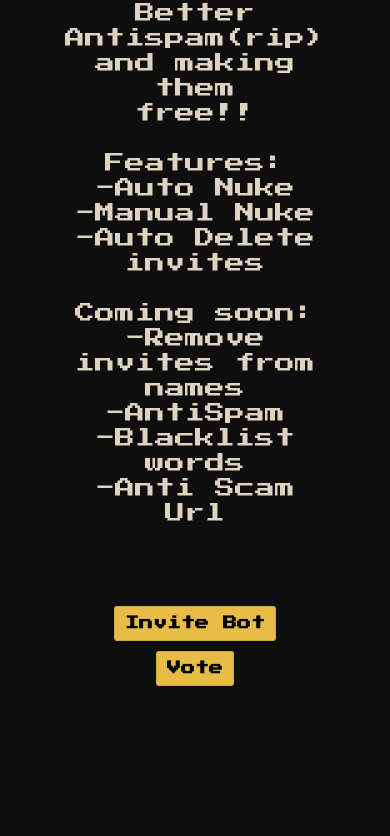
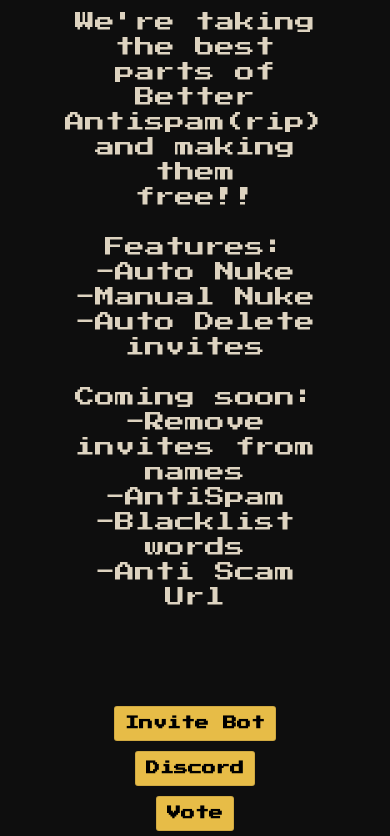
Before and after one commit to LAD1/betterbetterantispam, a plain HTML site: page index.html in a window 390 px wide. Shown: the part 407-1243 px from the top of the page. Before the commit the page ends 1098 px from the top, so only its background shows below. Drawn offline with Linux system fonts and the light colour scheme.

Commit message:
Update index.html

```diff
--- a/index.html
+++ b/index.html
@@ -15,6 +15,7 @@
       <p class="p">We're taking<br>the best parts of <br>Better Antispam(rip) <br>and making them <br>free!!<br><br>Features:<br>-Auto Nuke<br>-Manual Nuke<br>-Auto Delete invites<br><br>Coming soon:<br>-Remove invites from names<br>-AntiSpam<br>-Blacklist words<br>-Anti Scam Url</p>
 
       <div class="invite_bot"><a href="https://betterbetterantispam.xyz/invite" class="button invite_btn">Invite Bot</a></div>
+      <div class="invite_bot"><a href="https://discord.gg/SsSFtxTNZm" class="button invite_btn">Discord</a></div>
       <div class="invite_bot"><a href="https://top.gg/bot/941019591923085403/vote" class="button invite_btn">Vote</a></div>
 
       <style>
@@ -198,10 +199,10 @@
       }
       @media (max-width: 414px) {
          .p{
-            top: 75%!important;
+            top: 85%!important;
          }
          .invite_bot{
-            top: 1000px!important;
+            top: 1100px!important;
          }
          .discord{
             top: 86%!important;
```
